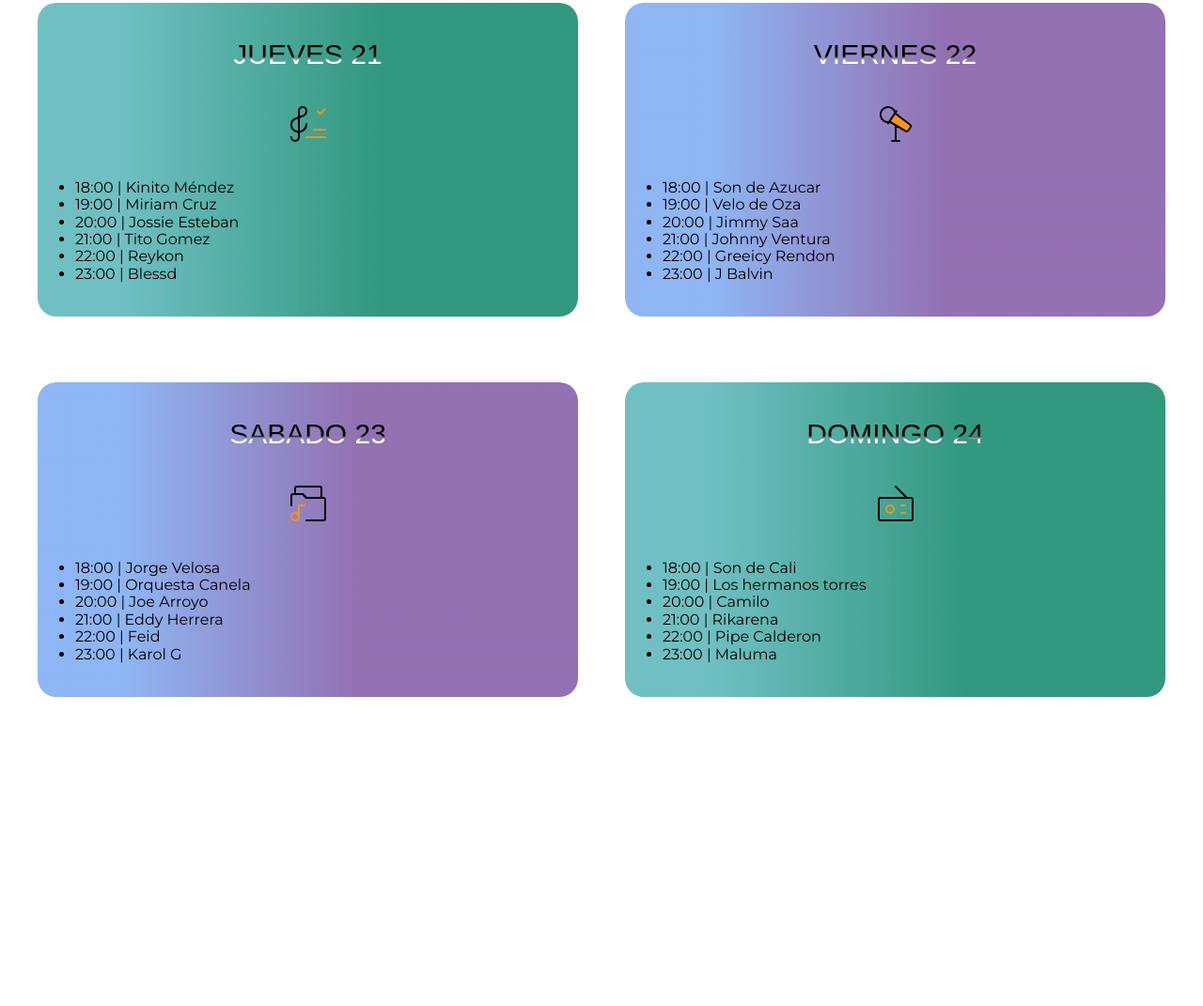
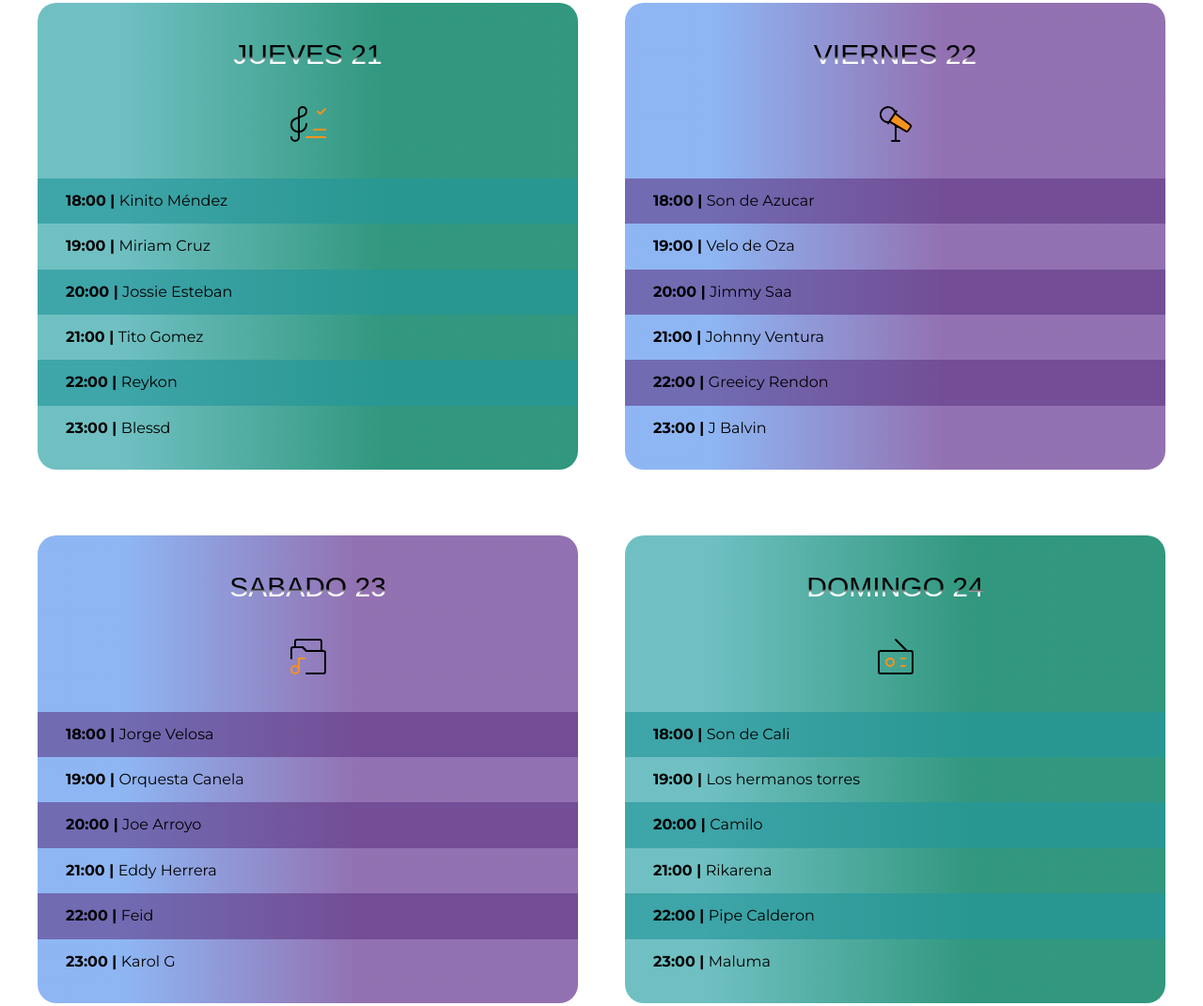
Before and after one commit to Stepha-gon/Music-Festival, a website: page index.html in a window 1280 px wide. Shown: the part 1513-2584 px from the top of the page at 94% size. Before the commit the page ends 2325 px from the top, so only its background shows below. Drawn offline with Linux system fonts and the light colour scheme; a web font is replaced by a local one.

Commit message:
Style: Added styles to the lineup lists (ended lineup section)

```diff
--- a/src/scss/base/_mixins.scss
+++ b/src/scss/base/_mixins.scss
@@ -28,3 +28,9 @@
   grid-template-columns: repeat($columnas, 1fr);
   gap: $separacion;
 }
+
+@mixin reset-list {
+  margin: 0;
+  padding: 0;
+  list-style: none;
+}
--- a/src/scss/layout/_lineup.scss
+++ b/src/scss/layout/_lineup.scss
@@ -61,6 +61,9 @@
     rgba(39, 160, 164, 0.6643032212885154) 15%,
     rgba(19, 136, 107, 0.8687850140056023) 64%
   );
+  li:nth-child(odd) {
+    background-color: darken(rgba(39, 160, 164, 0.6643032212885154), 2%);
+  }
 }
 
 .bg-blue {
@@ -72,4 +75,20 @@
     rgba(44, 118, 233, 0.5326505602240896) 16%,
     rgba(67, 9, 121, 0.5746673669467788) 59%
   );
+
+  li:nth-child(odd) {
+    background-color: darken(rgba(93, 52, 131, 0.575), 0.05%);
+  }
 }
+.calendario {
+  @include m.reset-list;
+  li {
+    padding: 1.5rem 1.5rem 1.5rem 3rem;
+
+    font-weight: 700;
+
+    span {
+      font-weight: 400;
+    }
+  }
+}
```
Also changed, not shown: build/css/app.css.
